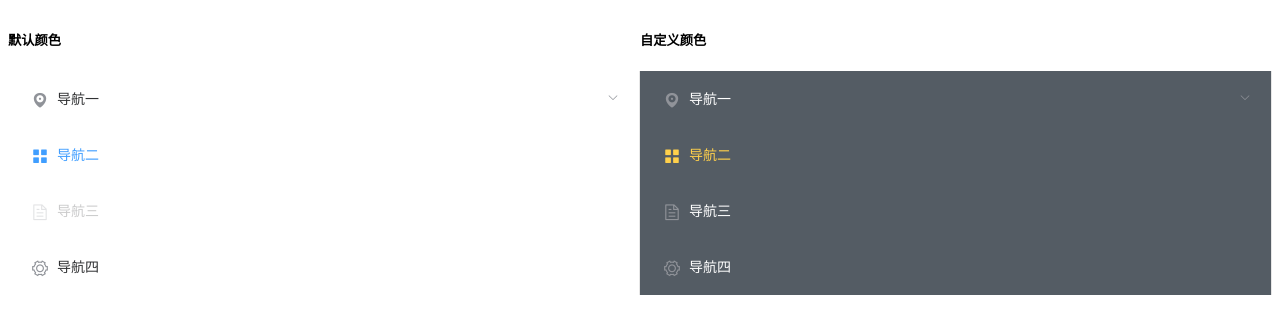
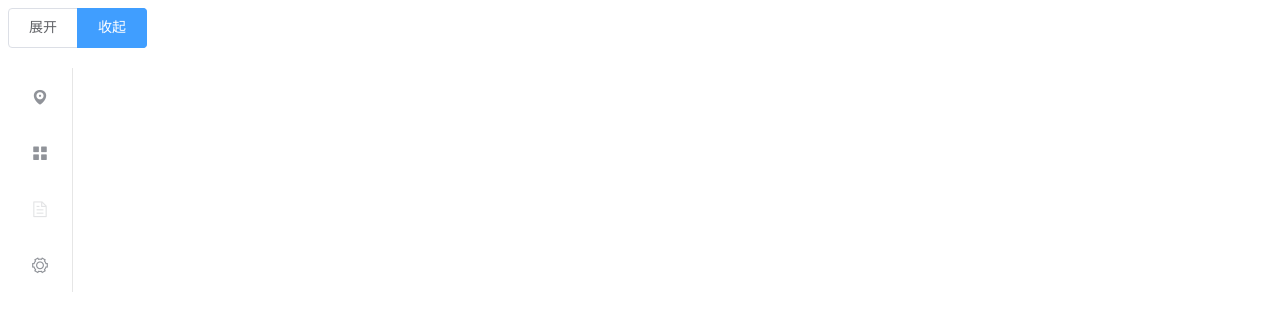
Before and after one commit to kingyeahwei/element_learning, a Vue app: page / in a window 1280 px wide. Shown: the top 334 px of the page. Built offline with nearby package versions, Linux system fonts and the light colour scheme.

Commit message:
navmenu 折叠

```diff
--- a/src/App.vue
+++ b/src/App.vue
@@ -1,19 +1,22 @@
 <template>
   <div id="app">
-    <el-col :span="12">
-      <h5>默认颜色</h5>
+    <el-radio-group v-model="isCollapse" style="margin-bottom: 20px;">
+      <el-radio-button :label="false">展开</el-radio-button>
+      <el-radio-button :label="true">收起</el-radio-button>
+    </el-radio-group>
     <el-menu
-        default-active="2"
+      default-active="1-4-1"
       class="el-menu-vertical-demo"
       @open="handleOpen"
-        @close="handleClose">
+      @close="handleClose"
+      :collapse="isCollapse">
       <el-submenu index="1">
         <template slot="title">
           <i class="el-icon-location"></i>
-            <span>导航一</span>
+          <span slot="title">导航一</span>
         </template>
         <el-menu-item-group>
-            <template slot="title">分组一</template>
+          <span slot="title">分组一</span>
           <el-menu-item index="1-1">选项1</el-menu-item>
           <el-menu-item index="1-2">选项2</el-menu-item>
         </el-menu-item-group>
@@ -21,7 +24,7 @@
           <el-menu-item index="1-3">选项3</el-menu-item>
         </el-menu-item-group>
         <el-submenu index="1-4">
-            <template slot="title">选项4</template>
+          <span slot="title">选项4</span>
           <el-menu-item index="1-4-1">选项1</el-menu-item>
         </el-submenu>
       </el-submenu>
@@ -38,49 +41,6 @@
         <span slot="title">导航四</span>
       </el-menu-item>
     </el-menu>
-    </el-col>
-    <el-col :span="12">
-      <h5>自定义颜色</h5>
-      <el-menu
-        default-active="2"
-        class="el-menu-vertical-demo"
-        @open="handleOpen"
-        @close="handleClose"
-        background-color="#545c64"
-        text-color="#fff"
-        active-text-color="#ffd04b">
-        <el-submenu index="1">
-          <template slot="title">
-            <i class="el-icon-location"></i>
-            <span>导航一</span>
-          </template>
-          <el-menu-item-group>
-            <template slot="title">分组一</template>
-            <el-menu-item index="1-1">选项1</el-menu-item>
-            <el-menu-item index="1-2">选项2</el-menu-item>
-          </el-menu-item-group>
-          <el-menu-item-group title="分组2">
-            <el-menu-item index="1-3">选项3</el-menu-item>
-          </el-menu-item-group>
-          <el-submenu index="1-4">
-            <template slot="title">选项4</template>
-            <el-menu-item index="1-4-1">选项1</el-menu-item>
-          </el-submenu>
-        </el-submenu>
-        <el-menu-item index="2">
-          <i class="el-icon-menu"></i>
-          <span slot="title">导航二</span>
-        </el-menu-item>
-        <el-menu-item index="3">
-          <i class="el-icon-document"></i>
-          <span slot="title">导航三</span>
-        </el-menu-item>
-        <el-menu-item index="4">
-          <i class="el-icon-setting"></i>
-          <span slot="title">导航四</span>
-        </el-menu-item>
-      </el-menu>
-    </el-col>
   </div>
 </template>
 
@@ -89,26 +49,23 @@
         name: "app",
         data() {
             return {
-                activeIndex: "1",
-                activeIndex2: "1"
+                isCollapse: true
             }
         },
         methods: {
             handleOpen(key, keyPath) {
-                console.log("open")
-                console.log(key, keyPath)
+                console.log(key, keyPath);
             },
             handleClose(key, keyPath) {
-                console.log("close")
-                console.log(key, keyPath)
+                console.log(key, keyPath);
             }
         }
     }
 </script>
 
 <style lang="less">
-  .item {
-    margin-top: 10px;
-    margin-right: 40px;
+  .el-menu-vertical-demo:not(.el-menu--collapse) {
+    width: 200px;
+    min-height: 400px;
   }
 </style>
```
Lines whose indentation alone changed are shown as unchanged.
